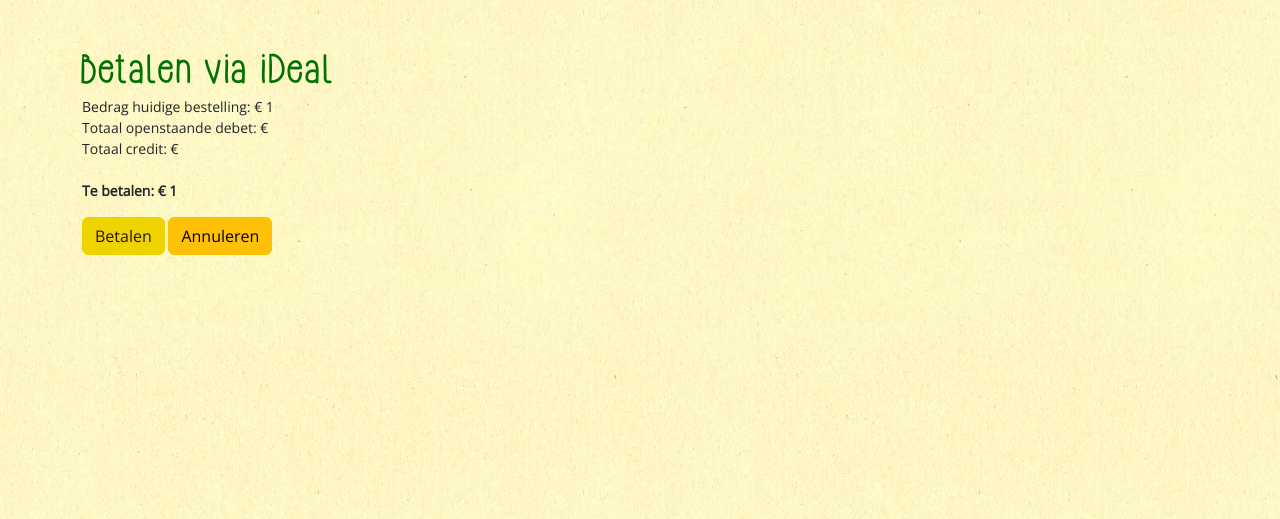
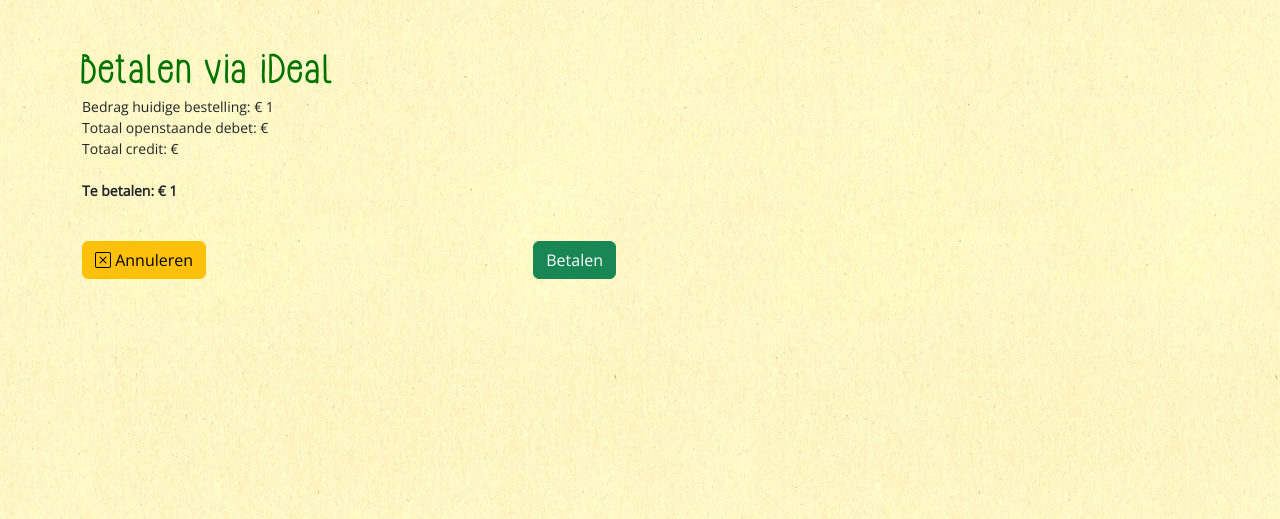
Before and after one commit to VOKO-Utrecht/voko, a Django app: template webapp/templates/finance/choose_bank.html in a window 1280 px wide. Shown: the part 110-629 px from the top of the page. Run offline with Django 4.2, Linux system fonts and the light colour scheme; the template is opened without the code that fills it: most values are stand-ins (such as "Sample title", 1, 10 or a date in 2020); some libraries are stand-ins or nearby versions; some web fonts are replaced.

Commit message:
icons and buttons

```diff
--- a/webapp/templates/accounts/coordinator/remarks.html
+++ b/webapp/templates/accounts/coordinator/remarks.html
@@ -8,16 +8,14 @@
 <h4>Zichtbaar voor alle coordinatoren en superusers</h4>
 <hr>
 
-<div class="row">
-    <div class="col-md-4">
+<div class="d-flex justify-content-end">
         <form action="" method="post">{% csrf_token %}
         {% bootstrap_form form %}
                     {% buttons %}
-                    <button type="submit" class="btn btn-primary">
+                    <button type="submit" class="btn btn-success">
                       {% bootstrap_icon "save" %} Profiel wijzigen
                     </button>
                     {% endbuttons %}
         </form>
-    </div>
 </div>
 {% endblock %}
--- a/webapp/templates/accounts/welcome.html
+++ b/webapp/templates/accounts/welcome.html
@@ -5,5 +5,5 @@
 
 <p>Je lidmaatschap is nu geactiveerd.</p>
 <a class="btn btn-warning" href="{% url 'overview' %}" role="button">
-<span class="glyphicon glyphicon-home"></span> Naar de hoofdpagina</a>
+<span class="bi-house"></span> Naar de hoofdpagina</a>
 {% endblock %}
--- a/webapp/templates/finance/choose_bank.html
+++ b/webapp/templates/finance/choose_bank.html
@@ -24,18 +24,18 @@
     <strong>Te betalen: &euro; {{ order.total_price_to_pay_with_balances_taken_into_account }}</strong>
     </p>
 
-    <div class="row">
-        <div class="col-md-4">
+    <div class="w-50 row">
         <form action="{% url 'finance.createtransaction' %}" method="post">{% csrf_token %}
             {% bootstrap_form form %}
             {% buttons %}
-                <button type="submit" class="btn btn-primary">
+            <div class="mt-4 d-flex justify-content-between">
+            <a class="btn btn-warning" href="{%  url 'finance.cancelpayment' %}" role="button"><span class="bi-x-square"></span> Annuleren</a>
+            <button type="submit" class="btn btn-success">
                 {% bootstrap_icon "star" %} Betalen
             </button>
+            </div>
             {% endbuttons %}
-                <a class="btn btn-warning" href="{%  url 'finance.cancelpayment' %}" role="button"><span class="glyphicon glyphicon-remove"></span> Annuleren</a>
         </form>
-        </div>
     </div>
 
     {% endif %}
--- a/webapp/templates/ordering/admin/create_draft_products.html
+++ b/webapp/templates/ordering/admin/create_draft_products.html
@@ -34,7 +34,7 @@ De bestelronde is gesloten. Je kunt geen producten toevoegen.
             <input value="" class="form-control" placeholder="" name="product_unit_0">
         </td>
         <td class="col-md-2"><input value="" class="form-control" placeholder="onbep." name="product_maximum_total_order_0"></td>
-        <td><a href="#"><span class="glyphicon glyphicon-remove remove-product" style="color:red"></span></a></td>
+        <td><a href="#" title="Verwijder product"><span class="btn btn-light  bi-trash3-fill remove-product" style="color:red"></span></a><td>
       </tr>
 
       {% for product in view.draft_products %}
--- a/webapp/templates/ordering/admin/orderrounds.html
+++ b/webapp/templates/ordering/admin/orderrounds.html
@@ -25,7 +25,7 @@
       {% for orderround in object_list %}
           <tr {% if orderround.is_current %}class="success"{% endif %}>
             <td>{{ orderround.pk }}</td>
-            <td>{% if orderround.is_open %}<span class="glyphicon glyphicon-ok"></span>{% else %}<span class="glyphicon glyphicon-remove"></span>{% endif %}</td>
+            <td>{% if orderround.is_open %}<span class="glyphicon glyphicon-ok"></span>{% else %}<span class="bi-trash"></span>{% endif %}</td>
             <td>{{ orderround.open_for_orders }}</td>
             <td>{{ orderround.closed_for_orders }}</td>
             <td><a href="{% url 'orderadmin_orderlists' orderround.pk %}">Bestellijsten</a></td>
--- a/webapp/templates/ordering/order_form.html
+++ b/webapp/templates/ordering/order_form.html
@@ -34,7 +34,7 @@
             <th>Aantal</th>
             <th>Stukprijs</th>
             <th>Subtotaal</th>
-            <th><span class="glyphicon glyphicon-trash"></span></th>
+            <th><span class="bi-trash"></span></th>
           </tr>
         </thead>
         <tbody>
@@ -79,7 +79,7 @@
       {% bootstrap_icon "pencil" %} Bestelling bijwerken
     </button>
     <a class="btn btn-success {% if object.finalized %}disabled{% endif %}" href="{% url 'finish_order' object.pk %}" role="button">
-        <span class="glyphicon glyphicon-ok"></span> Bestelling afronden</a>
+        <span class="bag-check"></span> Bestelling afronden</a>
     {% endbuttons %}
 
 
--- a/webapp/templates/ordering/product_list.html
+++ b/webapp/templates/ordering/product_list.html
@@ -26,7 +26,7 @@
         <div class="d-flex justify-content-between">
           <div>
             <button type="submit" class="btn btn-success btn-save-order">
-              <span class="glyphicon glyphicon-ok-sign"></span> Bestelling bevestigen
+              <span class="bi-bag-check"></span> Bestelling bevestigen
             </button>
           </div>
           {% if current_order_round.get_pickup_location %}
@@ -112,7 +112,7 @@
       <div class="d-flex justify-content-between">
         <div>
           <button type="submit" class="btn btn-success btn-save-order">
-            <span class="glyphicon glyphicon-ok-sign"></span> Bestelling bevestigen
+            <span class="bi-bag-check"></span> Bestelling bevestigen
           </button>
         </div>
         {% if current_order_round.get_pickup_location %}
@@ -131,7 +131,6 @@
 {% endblock %}
 {% block javascript %}
 <script language="javascript">
-  {# categories filtering #}
   $(".category-option").click(function(event) {
     var category = event.target.dataset.category;
     if (category != "all") $(".product").fadeOut();
```
Also changed, not shown: webapp/templates/accounts/profile.html (+6 -5 lines), webapp/templates/ordering/order_finish.html (+4 -4 lines). Lines whose indentation alone changed are shown as unchanged.
